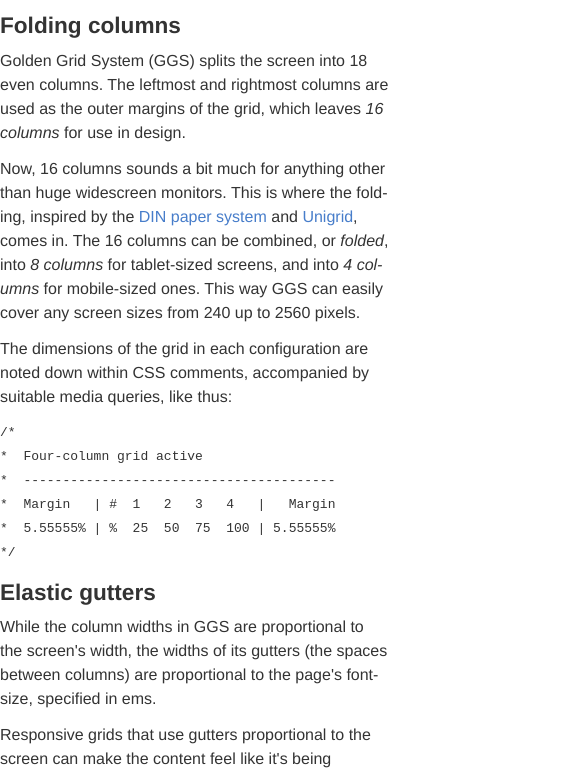
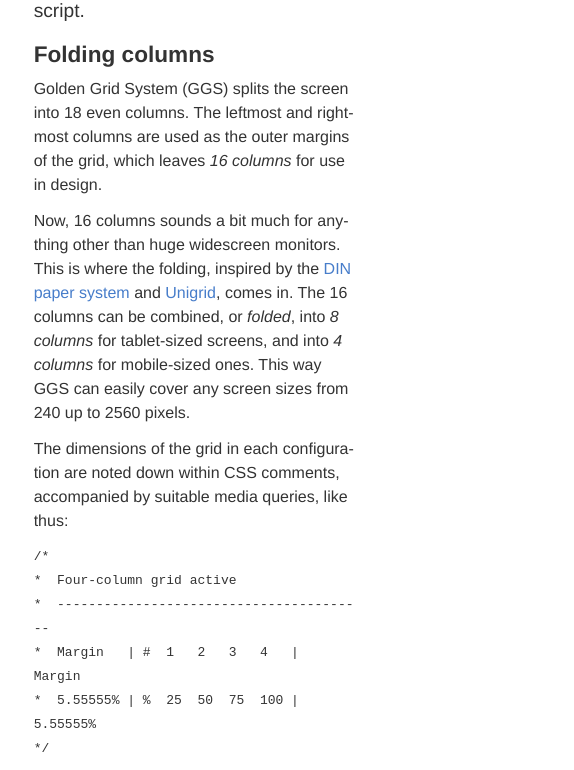
Before and after one commit to kevinglover/ggs-pattern-bourbon, a website: page public/grid.html in a window 390 px wide. Shown: the part 159-929 px from the top of the page, 574 px wide, since content can reach past the window. Drawn offline with Linux system fonts and the light colour scheme.

Commit message:
Typography and Gutters - Font ratios are now calculated by using modular-scale - New sass mixin for containers and wrappers - Added breakpoints for fonts - Added additional breakpoints - Updated column gridlet js for new grid

```diff
--- a/public/js/ggs-gridlet.js
+++ b/public/js/ggs-gridlet.js
@@ -97,7 +97,8 @@ ender.domReady(function () {
   .ggs-14{left:83.33333333333333%;}\
   .ggs-15{left:88.88888888888889%;}\
   .ggs-16{right:0;}\
-  .ggs-0,.ggs-16{width:5.555555555555555%;padding-right:0.75em;border:0;margin:0;}\
+  .ggs-0,.ggs-16{width:5.555555555555555%;padding-right:2.22em;border:0;margin:0;}\
+  @media screen and (min-width: 600px){.ggs-0,.ggs-16{padding-right:3em}}\
   .ggs-guide div{background:'+guideInnerColor+';width:2px;height:100%;position:absolute;left:-1px;top:0;}\
   .ggs-0 div{left:auto;right:0.75em;}\
   .ggs-16 div{left:0.75em;}\
--- a/source/css/base/_base.scss
+++ b/source/css/base/_base.scss
@@ -13,6 +13,7 @@
 // Neat Settings -- uncomment if using Neat -- must be imported before Neat
 @import "grid-settings";
 
+@import "wrappers";
 @import "buttons";
 @import "forms";
 @import "lists";
--- a/source/css/base/_grid-settings.scss
+++ b/source/css/base/_grid-settings.scss
@@ -1,14 +1,33 @@
 @import "../../../bower_components/neat/app/assets/stylesheets/_neat";
 
 // Neat Overrides
-$column: 90px;
+$column: 100% / 18;
 $gutter: 1em;
 $grid-columns: 4;
 $max-width: none;
 
 // Neat Breakpoints
 $medium-screen: em(640);
-$large-screen: em(860);
+$large-screen: em(888);
+
+// Breakpoints
+
+$medium-2-screen: em(720);
+$large-2-screen: em(984);
+$huge-screen: em(1392);
+$huge-2-screen: em(1872);
+
+$massive-screen: em(2496);
+$massive-2-screen: em(4104);
 
 $medium-screen-up: new-breakpoint(min-width $medium-screen 4);
+$medium-2-screen-up: new-breakpoint(min-width $medium-2-screen 8);
+
 $large-screen-up: new-breakpoint(min-width $large-screen 8);
+$large-2-screen-up: new-breakpoint(min-width $large-2-screen 16);
+
+$huge-screen-up: new-breakpoint(min-width $huge-screen 16);
+$huge-2-screen-up: new-breakpoint(min-width $huge-2-screen 16);
+
+$massive-screen-up: new-breakpoint(min-width $massive-screen 16);
+$massive-2-screen-up: new-breakpoint(min-width $massive-2-screen 16);
--- a/source/css/base/_typography.scss
+++ b/source/css/base/_typography.scss
@@ -11,8 +11,8 @@
 
 @mixin small {
   /* 13px / 18px */
-  font-size: modular-scale(-1);
-  @include line-height(-1);
+  font-size: modular-scale(0);
+  @include line-height(0);
 }
 @mixin normal {
   /* 16px / 24px */
@@ -52,6 +52,18 @@ body {
   font-family: $base-font-family;
   font-size: $base-font-size;
   line-height: $base-line-height;
+
+  @include media($medium-screen-up) {
+    font-size: 125%;
+  }
+
+  @include media($huge-screen-up) {
+    font-size: 150%;
+  }
+
+  @include media($huge-2-screen-up){
+    font-size: 175%;
+  }
 }
 
 h1,
@@ -73,11 +85,22 @@ h1, h2 {
 
 h1{
   margin-bottom: 0;
+
+  @include media($massive-screen-up) {
+    @include massive;
+  }
+  @include media($huge-2-screen-up){
+    @include huge;
+  }
 }
 
 h2 {
   font-weight: normal;
-  margin-bottom: 0
+  margin-bottom: 0;
+
+  @include media($massive-screen-up) {
+    @include huge;
+  }
 }
 
 h3 {
@@ -91,6 +114,14 @@ h4,h5,h6{
 
 p {
   margin: 0 0 $small-spacing;
+}
+
+header{
+  h1, h2{
+    +p{
+      font-size:120%;
+    }
+  }
 }
 
 article{
@@ -129,17 +160,3 @@ picture {
   margin: 0;
   max-width: 100%;
 }
-
-/* @media screen and (min-width: 640px) */
-@media screen and (min-width: 40em) {
-
-  body {
-    font-size: #{($font-size + 1.414) / $em}em;
-  }
-
-  h1 {
-    @include huge;
-    line-height: 1.6em;
-  }
-
-}
--- /dev/null
+++ b/source/css/base/_wrappers.scss
@@ -0,0 +1,37 @@
+/*
+*  Simple elastic gutters
+*  Note: box-sizing will not work in IE6-7
+*/
+
+@mixin container {
+  margin: 0 $column;
+
+  @include media($medium-2-screen-up) {
+    margin: 0 $column*3;
+  }
+
+  @include media($large-screen-up) {
+    margin: 0 $column;
+  }
+
+  @include media($huge-screen-up) {
+    margin: 0 $column*3;
+  }
+
+  @include media($massive-screen-up) {
+    margin: 0 $column*5;
+  }
+
+  @include media($massive-screen-up) {
+    margin: 0 $column*5;
+  }
+
+}
+
+@mixin wrapper {
+  padding: 0 #{($line/2)/$em}em;
+  -webkit-box-sizing: border-box;
+  -moz-box-sizing: border-box;
+  -ms-box-sizing: border-box;
+  box-sizing: border-box;
+}
--- a/source/css/style.scss
+++ b/source/css/style.scss
@@ -2,6 +2,14 @@
 @import "base/grid-settings";
 @import "../../bower_components/neat/app/assets/stylesheets/_neat";
 @import "base/base";
+
+.container{
+  @include container;
+}
+
+.wrapper{
+  @include wrapper;
+}
 
 ol {
   > li {
@@ -21,3 +29,9 @@ ol {
     }
   }
 }
+
+
+// Grid.html
+#masthead, #figures, #content, footer .inner{
+  @include container;
+}
--- a/source/css/styleguide.scss
+++ b/source/css/styleguide.scss
@@ -158,7 +158,7 @@ $PATTERN LAB HEADER
   left: 0;
   z-index: 2;
   width: 100%;
-  min-height: 33px;
+  min-height: 36px;
 
   * {
     -moz-box-sizing: border-box;
--- a/source/js/ggs-gridlet.js
+++ b/source/js/ggs-gridlet.js
@@ -97,7 +97,8 @@ ender.domReady(function () {
   .ggs-14{left:83.33333333333333%;}\
   .ggs-15{left:88.88888888888889%;}\
   .ggs-16{right:0;}\
-  .ggs-0,.ggs-16{width:5.555555555555555%;padding-right:0.75em;border:0;margin:0;}\
+  .ggs-0,.ggs-16{width:5.555555555555555%;padding-right:2.22em;border:0;margin:0;}\
+  @media screen and (min-width: 600px){.ggs-0,.ggs-16{padding-right:3em}}\
   .ggs-guide div{background:'+guideInnerColor+';width:2px;height:100%;position:absolute;left:-1px;top:0;}\
   .ggs-0 div{left:auto;right:0.75em;}\
   .ggs-16 div{left:0.75em;}\
```
Also changed, not shown: public/css/style.css, public/css/styleguide.css, source/css/style.css, source/css/styleguide.css, 2 other files.
